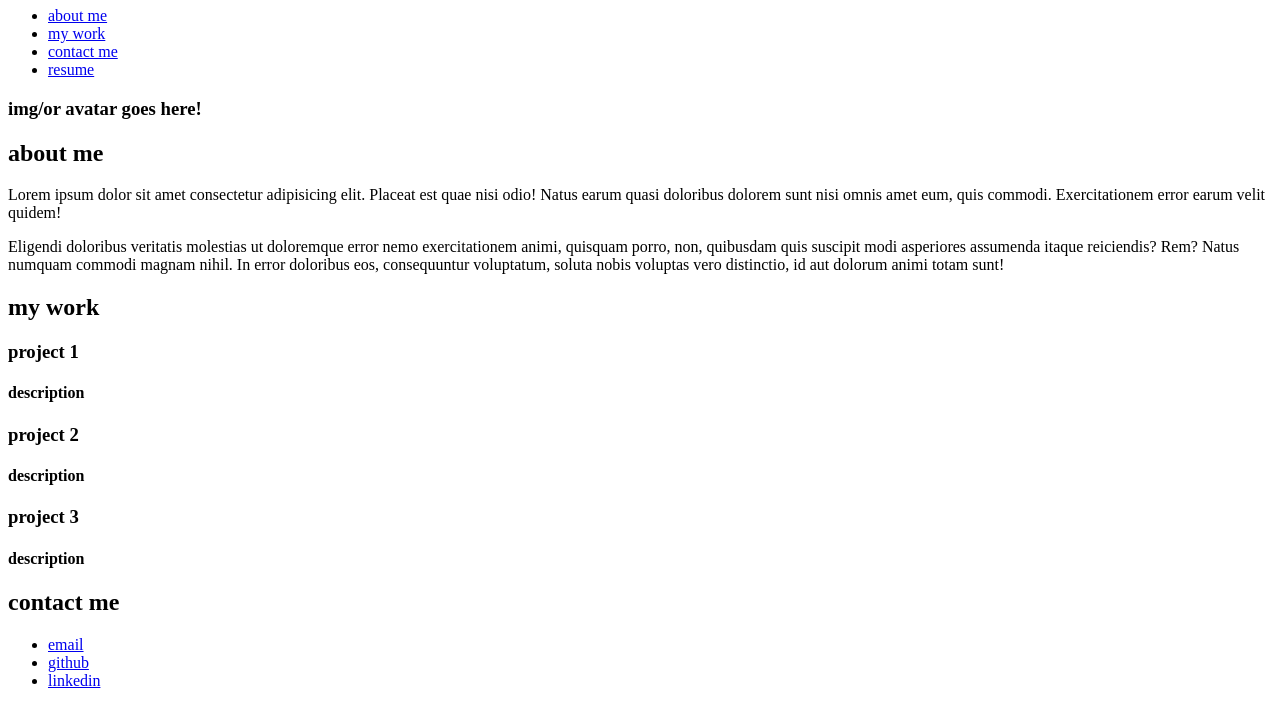
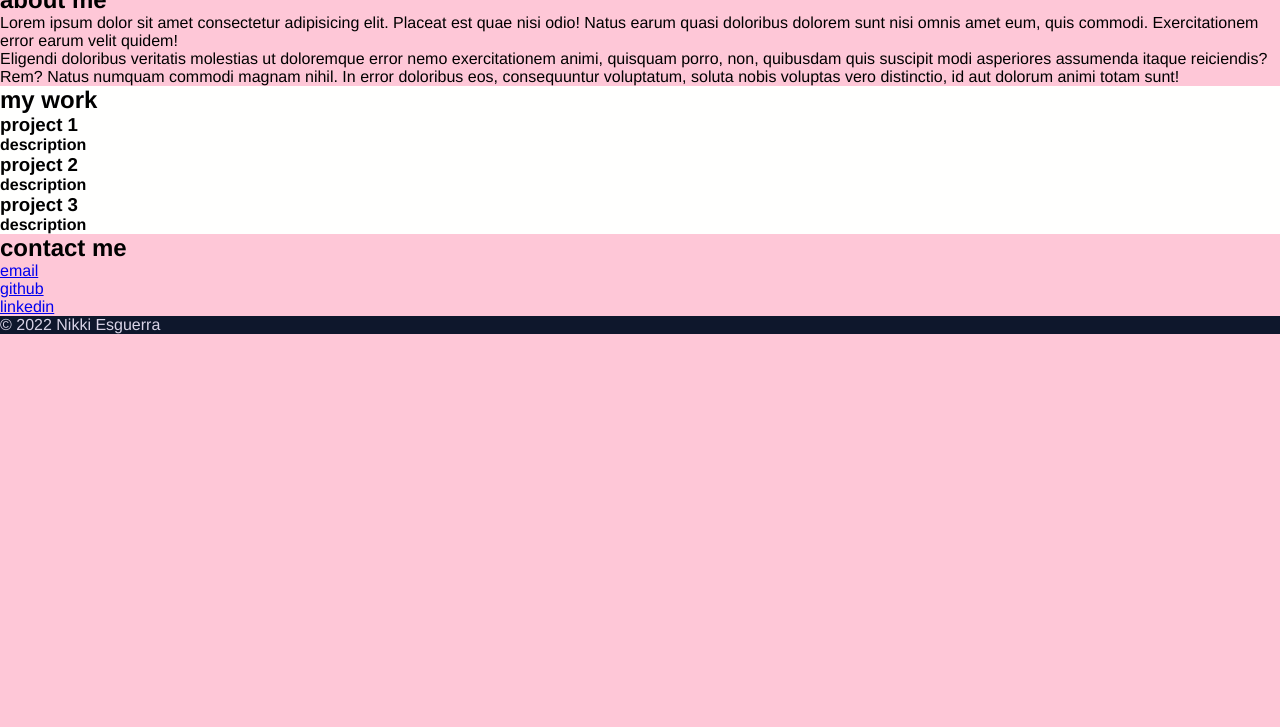
Before and after one commit to desguerra/professional-portfolio-example, a plain HTML site: page index.html in a window 1280 px wide. Shown: the part 73-800 px from the top of the page. Drawn offline with Linux system fonts and the light colour scheme.

Commit message:
add basic colors and org html more

```diff
--- a/assets/css/style.css
+++ b/assets/css/style.css
@@ -0,0 +1,49 @@
+:root {
+    --primary-color: #f9f8fc;
+    --secondary-color: #d9d4e7;
+    --tertiary-color: #a786df;
+    --bg-color: #fec7d7;
+    --section-color: #fffffe;
+    --dark-color: #0e172c;
+    --card-color: #d9d4e7;
+}
+
+* {
+    margin: 0;
+    padding: 0;
+    /* box-sizing: border-box; */
+}
+
+body {
+    background-color: var(--bg-color);
+    color: var(--text-color);
+    font-family: Helvetica, Arial, sans-serif;
+}
+
+header {
+    display: flex;
+    justify-content: space-between;
+    flex-wrap: wrap;
+    background-color: var(--primary-color);
+    position: -webkit-sticky;
+    position: sticky;
+    top: 0;
+    z-index: 9999;
+}
+
+header nav ul {
+    display: flex;
+    flex-wrap: wrap;
+    justify-content: space-between;
+    align-items: center;
+    list-style: none;
+}
+
+footer {
+    background-color: var(--dark-color);
+    color: var(--secondary-color);
+}
+
+.section-alt-bg {
+    background-color: var(--section-color);
+}
--- a/index.html
+++ b/index.html
@@ -55,7 +55,7 @@
 
 
     <!-- my work section-->
-    <section id="my-work">
+    <section id="my-work" class="section-alt-bg">
         <h2>my work</h2>
 
         <!-- project 1 -->
@@ -93,7 +93,9 @@
 
     </section>
 
-
+    <footer>
+        &copy; 2022 Nikki Esguerra
+    </footer>
 
   </body>
 
```
